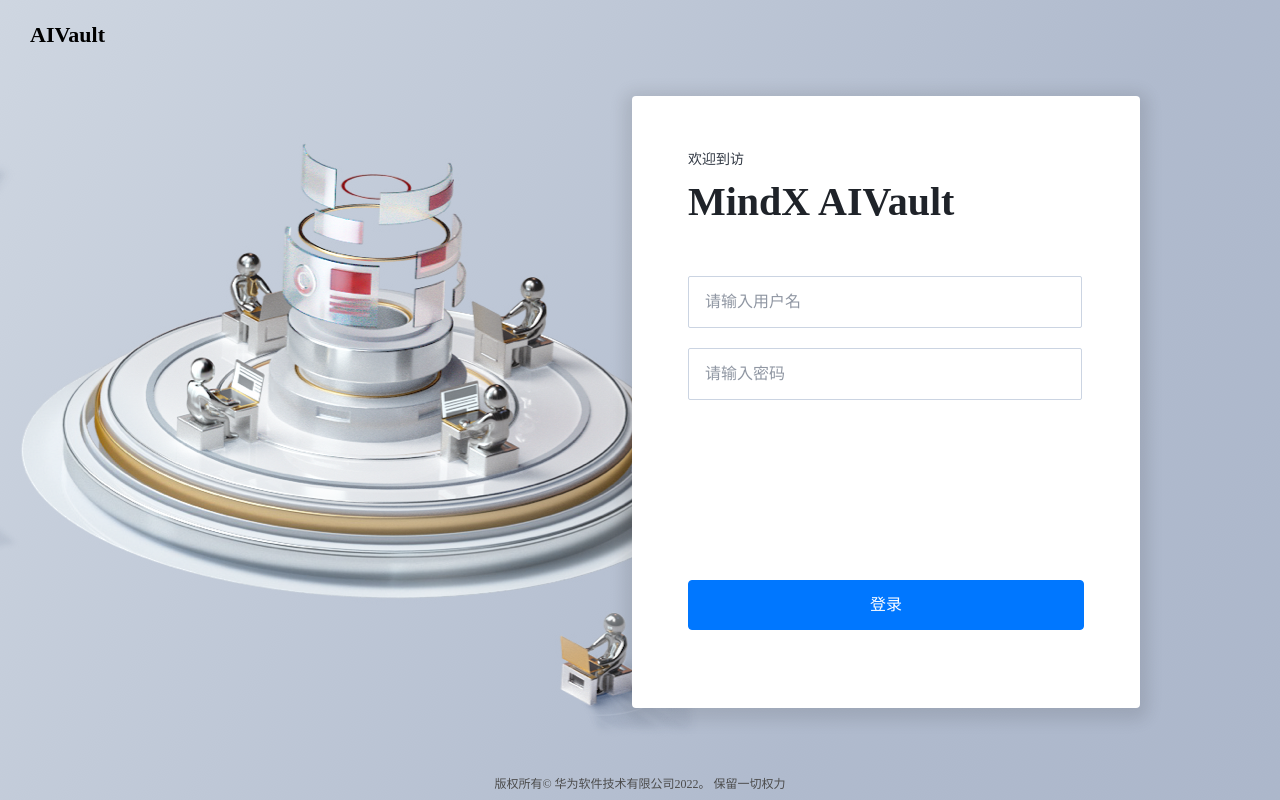
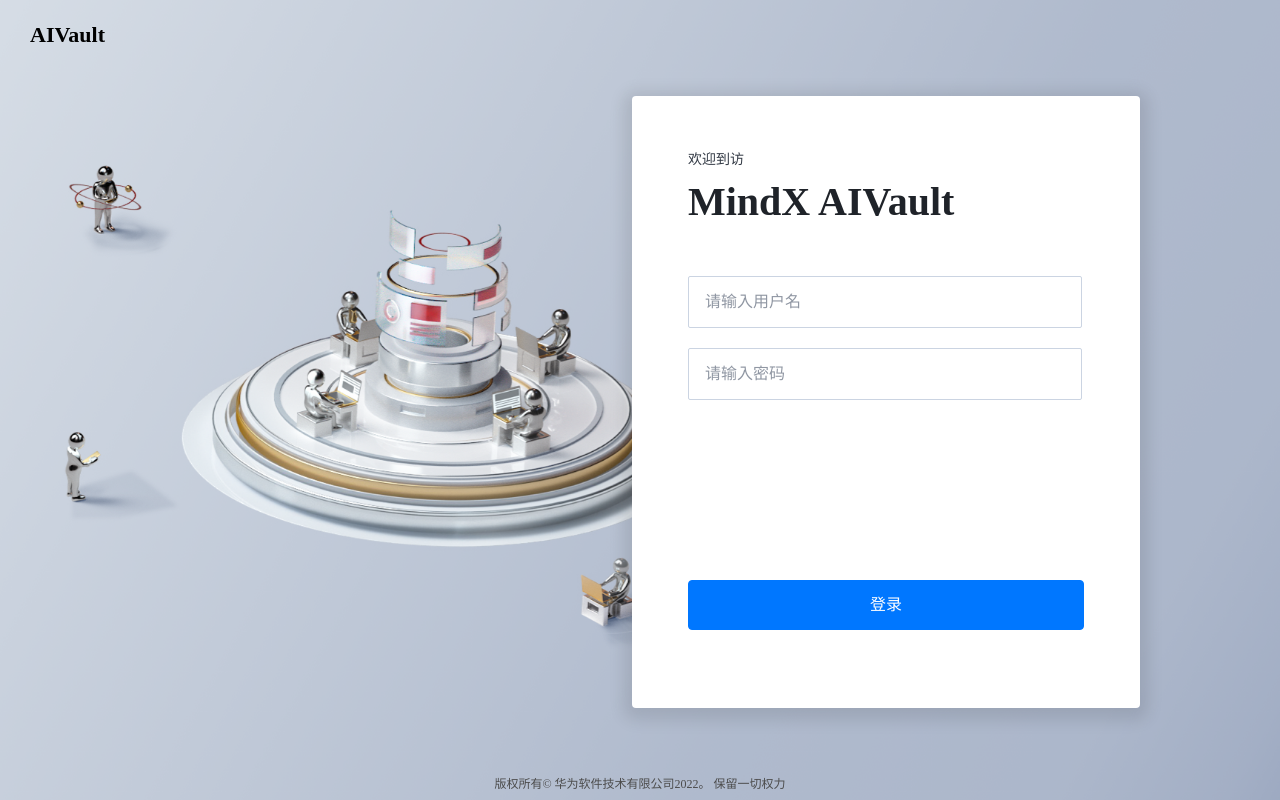
Before and after one commit to Ascend/trust-ai, a Vue app in the folder ai-vault/UI/: page /#/ in a window 1280 px wide. Built offline with nearby package versions, Linux system fonts and the light colour scheme; what vue-clipboard2 would draw is missing.

Commit message:
背景图片自适应修改，增加排序按钮

```diff
--- a/ai-vault/UI/src/pages/Home.vue
+++ b/ai-vault/UI/src/pages/Home.vue
@@ -204,6 +204,14 @@
 
 <!-- Add "scoped" attribute to limit CSS to this component only -->
 <style scoped>
+.main{
+  width: 100%;
+  height: 100%;
+  background: url(../assets/bg_user_home.png) center no-repeat;
+  background-size: cover;
+  position: absolute;
+}
+
 .home-operation {
   margin-top: 20px;
 }
--- a/ai-vault/UI/src/pages/Login.vue
+++ b/ai-vault/UI/src/pages/Login.vue
@@ -93,9 +93,11 @@
 <!-- Add "scoped" attribute to limit CSS to this component only -->
 <style scoped>
 .login-main {
-  width: 100vw;
-  height: 100vh;
+  width: 100%;
+  height: 100%;
   background: url(../assets/bg_login.png) center no-repeat;
+  background-size: cover;
+  position: absolute;
 }
 
 .login-header {
--- a/ai-vault/UI/src/pages/user/Index.vue
+++ b/ai-vault/UI/src/pages/user/Index.vue
@@ -47,11 +47,12 @@
             :cell-style="{ textAlign: 'center', padding: '10px 0', }"
             :header-cell-style="{ textAlign: 'center', padding: '10px 0', }"
             :empty-text="$t('EMPTY_TEXT')"
+            @sort-change="handleUserTable"
         >
-            <el-table-column prop="UserID" :label="$t('COLUMN_USER_ID')"></el-table-column>
+            <el-table-column prop="UserID" :label="$t('COLUMN_USER_ID')" sortable="custom"></el-table-column>
             <el-table-column prop="UserName" :label="$t('COLUMN_USER_NAME')"></el-table-column>
             <el-table-column prop="Role" :label="$t('COLUMN_USER_TYPE')"></el-table-column>
-            <el-table-column prop="CreateTime" :label="$t('COLUMN_CREATE_TIME')"></el-table-column>
+            <el-table-column prop="CreateTime" :label="$t('COLUMN_CREATE_TIME')" sortable="custom"></el-table-column>
             <el-table-column prop="operation" :label="$t('COLUMN_OPERATION')" width="240">
                 <template slot-scope="scope">
                     <el-button @click="handleConfirmReset(scope.row)" type="text" :disabled="scope.row.RoleID === 1" size="small">
@@ -254,7 +255,9 @@
         handleClear() {
             this.userParams.CurrentPage = 1
             this.fetchUserList()
-        }
+         },
+      handleUserTable(){
+      }
     }
 }
 </script>
```
Also changed, not shown: ai-vault/UI/src/assets/bg_user_home.png (added).
